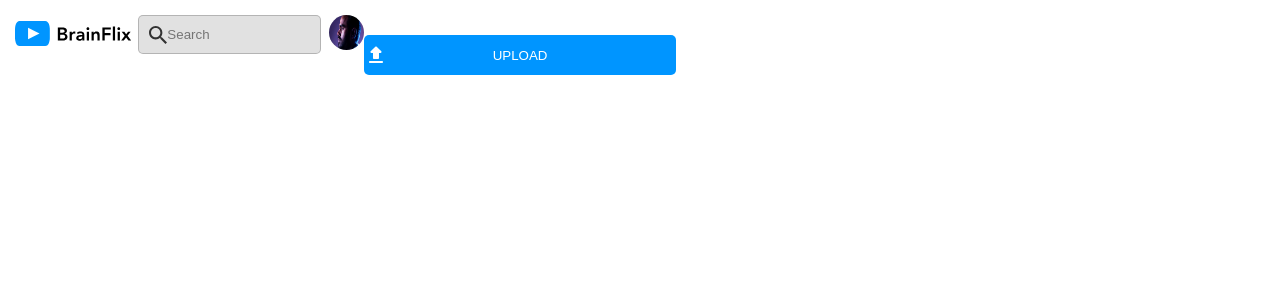
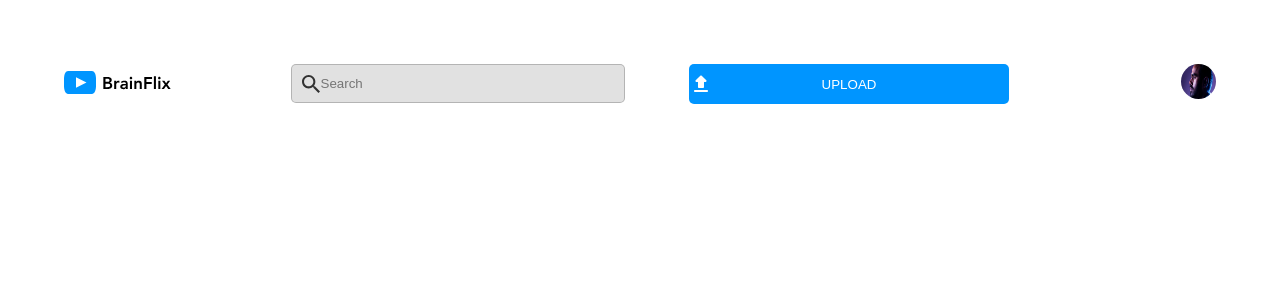
Before and after one commit to JayEee2U/jonathan-winter-brainflix, a React (Create React App) app: page / in a window 1280 px wide. Shown: the top 300 px of the page. Built offline with nearby package versions, Linux system fonts and the light colour scheme.

Commit message:
header css for tablet

```diff
--- a/src/components/Body/Body.js
+++ b/src/components/Body/Body.js
@@ -1,6 +1,12 @@
 import Videos from '../../data/videos.json';
+
+function Body() {
+    return (
 
 
 
 
+        );
+    }
+
 export default Body;
--- a/src/components/Header/Header.js
+++ b/src/components/Header/Header.js
@@ -9,13 +9,16 @@ function Header() {
                 <div>
                     <img className='logo-header' src={Brainflix} alt="Brainflix logo" />
                 </div>
-                <div>
+                <div  className='search-bar'>
                     <input type="text"  name="name" placeholder='     Search'></input>
+                </div>
+                <div className='avatar-div'>
                     <img  className="avatar" src={MohanM} alt="Mohan Muruge" />
                 </div>
+                <div className='upload-bar'>
                 <button type='button'>UPLOAD</button>
+                </div>
             </div>
-
         </header>
     );
 }
--- a/src/components/Header/Header.scss
+++ b/src/components/Header/Header.scss
@@ -1,5 +1,8 @@
 .NavBar {
-    padding: 15px;
+    padding: 5vw;
+    display: flex;
+    flex-wrap: wrap;
+    width: 90%;
 }
 
 
@@ -7,7 +10,7 @@
 header {
 
     input {
-        width: 75%;
+        width: 68vw;
         height: 35px;
         border-radius: 5px;
         border: 1px solid rgba(0, 0, 0, 0.2);
@@ -20,8 +23,8 @@ header {
     }
 
     .logo-header {
-        display: block;
         height: 25px;
+        width: 90vw;
         margin-left: auto;
         margin-right: auto;
         margin-bottom: 20px;
@@ -35,10 +38,14 @@ header {
         float: right;
     }
 
+    .avatar-div {
+        width: 18vw;
+    }
+
     button {
         text-align: center;
         text-decoration: none;
-        width: 100%;
+        width: 90vw;
         height: 40px;
         margin-top: 20px;
         margin-bottom: 20px;
@@ -54,15 +61,49 @@ header {
 
 @media screen  and (min-width: 768px) {
 
-    button {
-        max-width: 25%;
+//     button {
+//         margin-top: 15px;
+//         max-width: 25%;
+//     }
+
+    .NavBar {
+        flex-wrap: nowrap;
     }
 
-    .NavBar {
-        display: flex;
-        flex-direction: row;
-        flex-wrap: wrap;
+    header {
+
+        .logo-header {
+            width: 113px;
+            margin-right: 50px;
+        }
+
+        input {
+            width: 25vw;
+        }
+
+        button {
+            width: 25vw;
+        }
+
+        .avatar-div {
+            order: 4;
+
+        }
+
+        .search-bar {
+            margin-left: 5vw;
+        }
+
+        .upload-bar {
+            margin-left: 5vw;
+
+            button {
+                margin-top: 0;
+            }
+        }
     }
 
 
+
+
 }
```
